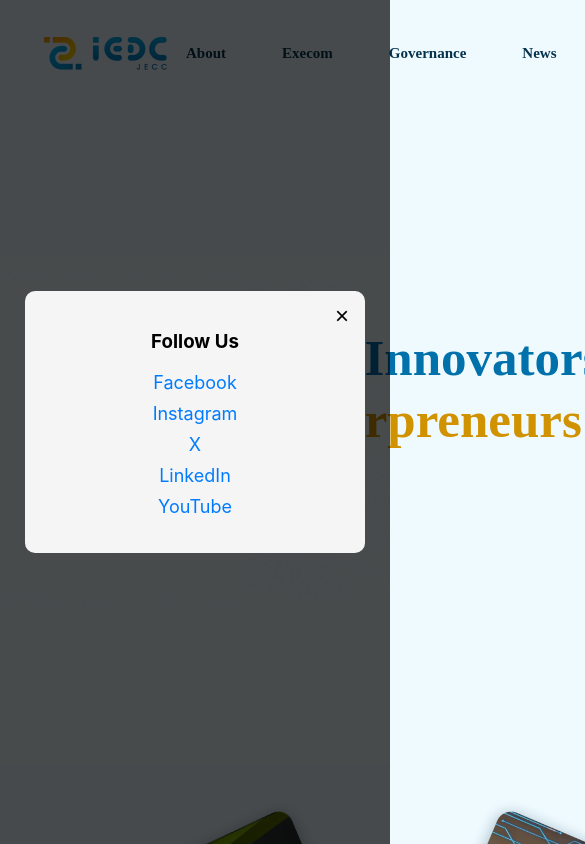
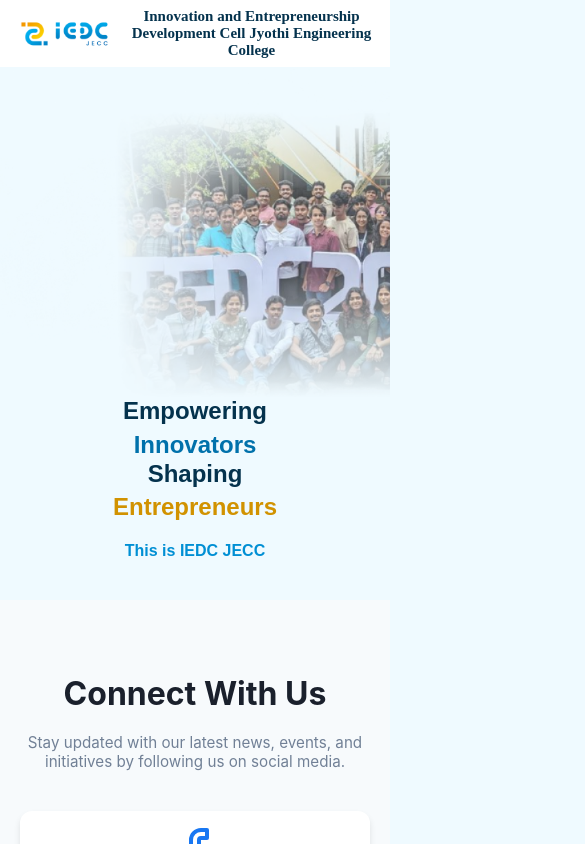
Before and after one commit to IEDC-JECC/iedcweb, a React (Create React App) app: page / in a window 390 px wide. Shown: the top 844 px of the page, 585 px wide, since content can reach past the window. Built offline with nearby package versions, Linux system fonts and the light colour scheme.

Commit message:
mobile responsive social page

```diff
--- a/package.json
+++ b/package.json
@@ -7,6 +7,7 @@
     "@testing-library/jest-dom": "^5.17.0",
     "@testing-library/react": "^13.4.0",
     "@testing-library/user-event": "^13.5.0",
+    "lucide-react": "^0.446.0",
     "react": "^18.3.1",
     "react-dom": "^18.3.1",
     "react-router-dom": "^6.25.1",
--- a/src/App.js
+++ b/src/App.js
@@ -1,6 +1,7 @@
 import logo from './logo.svg';
 import './App.css';
 import Home from './pages/Home';
+import SocialPg from './pages/SocialPg';
 import { BrowserRouter as Router,Routes,Route } from 'react-router-dom';
 
 function App() {
@@ -8,7 +9,7 @@
     <div className="App">
       <Router>
         <Routes>
-          <Route path='/' element={<Home></Home>}/>npm run dev
+          <Route path='/' element={<SocialPg></SocialPg>}/>
           <Route path='/about' element={<Home></Home>}/>
           <Route path='/execom' element={<Home></Home>}/>
           <Route path='/gov' element={<Home></Home>}/>
--- a/src/components/Banner/banner.css
+++ b/src/components/Banner/banner.css
@@ -1,58 +1,56 @@
-.neel
-{
+.neel, .lneel, .manj {
     color: #04324D;
+    font-family: "Bai Jamjuree", sans-serif;
+    font-size: 3rem;
+    font-weight: 700;
+    line-height: 1.2;
+    margin: 0;
+  }
 
-/* head3 */
-font-family: "Bai Jamjuree";
-font-size: 51px;
-font-style: normal;
-font-weight: 700;
-line-height: normal;
-margin: 2px;
-}
-.lneel{
-    color: #0071AB;
+  .lneel { color: #0071AB; }
+  .manj { color: #D19200; }
 
-/* head3 */
-font-family: "Bai Jamjuree";
-font-size: 51px;
-font-style: normal;
-font-weight: 700;
-line-height: normal;
-margin: 2px;
-}
-.manj
-{
-    color: #D19200;
-
-/* head3 */
-font-family: "Bai Jamjuree";
-font-size: 51px;
-font-style: normal;
-font-weight: 700;
-line-height: normal;
-margin: 2px;
-}
-.iebann
-{
-    padding-left: 68px;
+  .iebann {
     background-image: url("../../images/banner.png");
     background-size: cover;
     background-repeat: no-repeat;
-    background-position-y: center;
-    padding-top: 220px;
-    /* padding-bottom: 183px; */
-    height: 400px;
-}
-.myStyle
-{
+    background-position: center;
+    padding: 100px 20px;
+    min-height: 400px;
+    display: flex;
+    align-items: center;
+  }
+
+  .banner-content {
+    max-width: 1200px;
+    margin: 0 auto;
+  }
+
+  .banner-line {
+    display: flex;
+    gap: 10px;
+    flex-wrap: wrap;
+  }
+
+  .myStyle {
     color: #008FD4;
+    font-family: "Bai Jamjuree", sans-serif;
+    font-size: 1.3rem;
+    font-weight: 700;
+    margin-top: 20px;
+  }
 
-/* subhead */
-font-family: "Bai Jamjuree";
-font-size: 21px;
-font-style: normal;
-font-weight: 700;
-line-height: normal;
-text-align: left;
-}
+  @media (max-width: 768px) {
+    .neel, .lneel, .manj {
+      font-size: 2rem;
+    }
+
+    .myStyle {
+      font-size: 1rem;
+    }
+
+    .iebann {
+      padding: 60px 20px;
+      min-height: 300px;
+    }
+  }
--- /dev/null
+++ b/src/components/SocialPage/SocialPage.jsx
@@ -0,0 +1,42 @@
+import React from 'react';
+import { Facebook, Instagram, Twitter, Linkedin, Youtube } from 'lucide-react';
+import './socialpage.css';
+import { div } from 'three/webgpu';
+
+const SocialPage = () => {
+  const socialLinks = [
+    { name: 'Facebook', url: 'https://www.facebook.com/groups/655165751224277/', icon: Facebook, color: '#1877F2' },
+    { name: 'Instagram', url: 'https://www.instagram.com/iedc.jecc?igsh=MXhiZTR1aWc1cTF4Ng==', icon: Instagram, color: '#E4405F' },
+    { name: 'X (Twitter)', url: 'https://x.com/iedcjec', icon: Twitter, color: '#1DA1F2' },
+    { name: 'LinkedIn', url: 'https://www.linkedin.com/company/iedc-jecc/', icon: Linkedin, color: '#0A66C2' },
+    { name: 'YouTube', url: 'https://youtube.com/@iedc-jecc3656?si=CUAjqDDD8HeX5z2p', icon: Youtube, color: '#FF0000' },
+  ];
+
+  return (
+    <div>
+        <div className="social-container">
+      <div className="social-content">
+        <h1>Connect With Us</h1>
+        <p>Stay updated with our latest news, events, and initiatives by following us on social media.</p>
+        <div className="social-grid">
+          {socialLinks.map((link) => (
+            <a
+              key={link.name}
+              href={link.url}
+              target="_blank"
+              rel="noopener noreferrer"
+              className="social-card"
+            >
+              <link.icon size={48} color={link.color} />
+              <span>{link.name}</span>
+            </a>
+          ))}
+        </div>
+      </div>
+    </div>
+    </div>
+
+  );
+};
+
+export default SocialPage;
--- /dev/null
+++ b/src/components/SocialPage/socialpage.css
@@ -0,0 +1,83 @@
+/* General container styling */
+.social-container {
+    min-height: 100vh;
+    background-color: #f7fafc;
+    display: flex;
+    justify-content: center;
+    align-items: center;
+    padding: 20px;
+  }
+
+  .social-content {
+    max-width: 900px;
+    width: 100%;
+    text-align: center;
+  }
+
+  h1 {
+    font-size: 2.5rem;
+    font-weight: bold;
+    color: #1a202c;
+    margin-bottom: 20px;
+    text-align: center;
+  }
+
+  p {
+    font-size: 1rem;
+    color: #718096;
+    margin-bottom: 40px;
+  }
+
+  .social-grid {
+    display: grid;
+    grid-template-columns: repeat(auto-fit, minmax(200px, 1fr));
+    gap: 20px;
+  }
+
+  .social-card {
+    background-color: white;
+    padding: 20px;
+    border-radius: 12px;
+    box-shadow: 0 4px 6px rgba(0, 0, 0, 0.1);
+    display: flex;
+    flex-direction: column;
+    align-items: center;
+    text-decoration: none;
+    transition: box-shadow 0.3s ease;
+    transform: translateY(0);
+  }
+
+  .social-card:hover {
+    box-shadow: 0 6px 12px rgba(0, 0, 0, 0.15);
+    transform: translateY(-3px);
+  }
+
+  /* Social media icon and text */
+  .social-card svg {
+    margin-bottom: 10px;
+  }
+
+  .social-card span {
+    font-size: 1.1rem;
+    font-weight: 500;
+    color: #2d3748;
+  }
+
+  /* Mobile responsiveness */
+  @media (max-width: 640px) {
+    h1 {
+      font-size: 2rem;
+    }
+
+    p {
+      font-size: 0.95rem;
+    }
+
+    .social-card span {
+      font-size: 1rem;
+    }
+
+    .social-card {
+      padding: 15px;
+    }
+  }
--- a/src/pages/Home.jsx
+++ b/src/pages/Home.jsx
@@ -2,6 +2,7 @@
 import NavBar from '../components/NavBar/NavBar'
 import Banner from '../components/Banner/Banner';
 import "./home.css";
+
 import IEdc from '../images/image-10.png';
 import IEdc2 from '../images/image-11.png';
 import {ArrowCircleRight} from '@phosphor-icons/react';
--- /dev/null
+++ b/src/pages/SocialPg.jsx
@@ -0,0 +1,36 @@
+// SocialPg.jsx
+import React from 'react'
+import Logo from '../images/iedc.png';
+import "./socialpg.css";
+import {Link} from 'react-router-dom';
+import SocialPage from '../components/SocialPage/SocialPage';
+
+function SocialPg() {
+  return (
+    <div className='full'>
+      <header className="navhead">
+        <img src={Logo} alt='IEDC Logo' className="logo" />
+        <div className="vazhi">
+        <Link className='linkey' to='/'>Innovation and Entrepreneurship Development Cell Jyothi Engineering College </Link>
+        </div>
+      </header>
+
+      <div className="iebann">
+      </div>
+        <div className="banner-content">
+          <div className="txtmh">
+            <div className="banner-line"><p className='neel'>Empowering </p><p className='lneel'>Innovators</p></div>
+            <div className="banner-line"><p className='neel'>Shaping </p><p className='manj'>Entrepreneurs</p></div>
+          </div>
+          <p className="myStyle">This is IEDC JECC</p>
+
+      </div>
+
+      <SocialPage />
+    </div>
+  )
+}
+
+export default SocialPg;
+
+// socialpg.css
--- /dev/null
+++ b/src/pages/socialpg.css
@@ -0,0 +1,127 @@
+.full {
+    width: 100%;
+    max-width: 100vw;
+    overflow-x: hidden;
+  }
+
+  .navhead {
+    display: flex;
+    justify-content: space-between;
+    align-items: center;
+    padding: 1rem;
+    background-color: #ffffff;
+    box-shadow: 0 2px 4px rgba(0,0,0,0.1);
+  }
+
+  .logo {
+    height: 50px;
+    width: auto;
+  }
+
+  .iebann {
+    background-size: cover;
+    background-repeat: no-repeat;
+    background-position: center;
+    padding: 100px 20px;
+    min-height: 400px;
+    display: flex;
+    align-items: center;
+    justify-content: center;
+    text-align: center;
+  }
+
+  .banner-content {
+    max-width: 1200px;
+    margin: 0 auto;
+  }
+
+  .txtmh {
+    display: flex;
+    flex-direction: column;
+    align-items: center;
+  }
+
+  .banner-line {
+    display: flex;
+    gap: 10px;
+    flex-wrap: wrap;
+    justify-content: center;
+  }
+
+  .neel, .lneel, .manj {
+    color: #04324D;
+    font-family: "Bai Jamjuree", sans-serif;
+    font-size: 3rem;
+    font-weight: 700;
+    line-height: 1.2;
+    margin: 0;
+  }
+
+  .lneel { color: #0071AB; }
+  .manj { color: #D19200; }
+
+  .myStyle {
+    color: #008FD4;
+    font-family: "Bai Jamjuree", sans-serif;
+    font-size: 1.3rem;
+    font-weight: 700;
+    margin-top: 20px;
+    text-align: center;
+  }
+
+  @media (max-width: 768px) {
+    .navhead {
+      padding: 0.5rem;
+    }
+
+    .logo {
+      height: 40px;
+    }
+
+    .iebann {
+      padding: 60px 20px;
+      min-height: 300px;
+    }
+
+    .neel, .lneel, .manj {
+      font-size: 2rem;
+    }
+
+    .myStyle {
+      font-size: 1rem;
+    }
+  }
+
+  @media (max-width: 480px) {
+    .neel, .lneel, .manj {
+      font-size: 1.5rem;
+    }
+
+    .banner-line {
+      flex-direction: column;
+      gap: 5px;
+    }
+
+    .iebann {
+      padding: 40px 10px;
+      min-height: 250px;
+    }
+    .vazhi
+{
+    display: inline-flex;
+align-items: center;
+gap: 56px;
+
+}
+.linkey
+{
+    color: #04324D;
+font-family: "Bai Jamjuree";
+font-size: 15px;
+font-style: normal;
+font-weight: 600;
+line-height: normal;
+text-decoration: none;
+}
+
+  }
```
Also changed, not shown: 1 other file (tests, documents, lock files or other folders).
